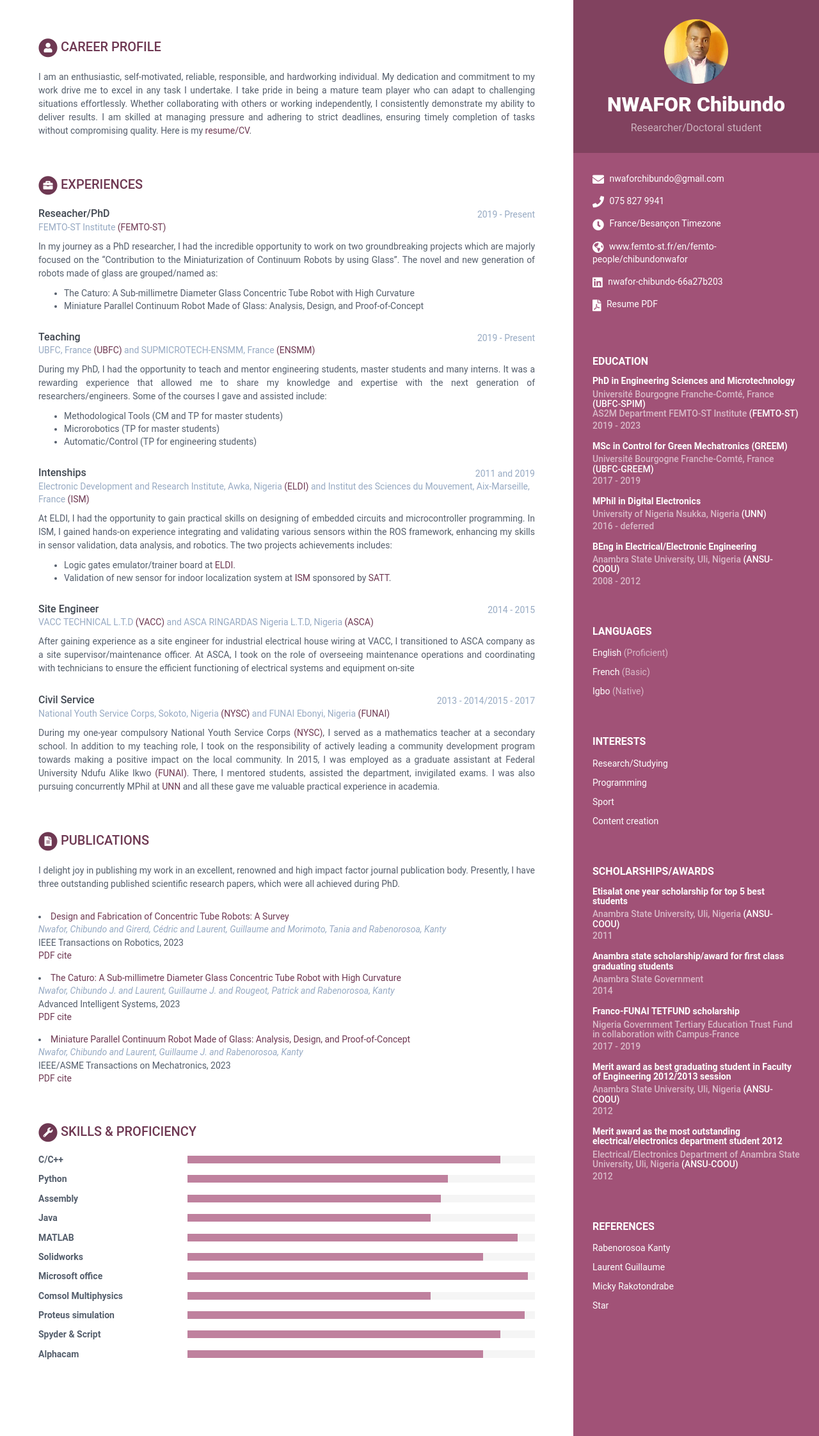
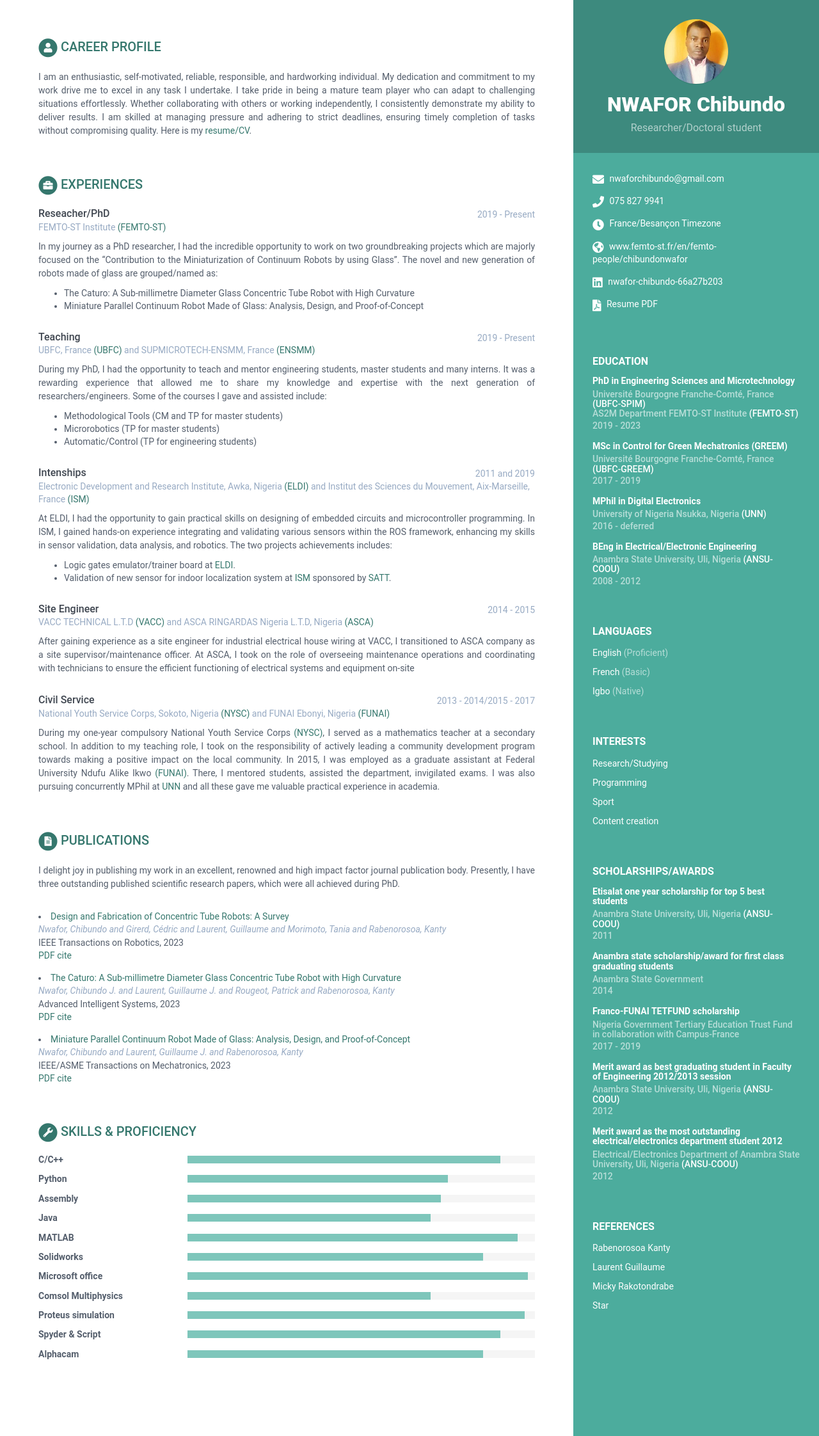
Before and after one commit to nwaforchibundo/nwaforchibundo.github.io, a Jekyll site: the page built from print.html, in a window 1280 px wide. Shown: the whole page at 64% size. Built offline with Jekyll 4.4.1, drawn with Linux system fonts in a browser that asks for light colours.

Commit message:
Update _config.yml

```diff
--- a/_config.yml
+++ b/_config.yml
@@ -10,7 +10,7 @@ url: 'https://www.femto-st.fr/en/femto-people/chibundonwafor'
 
 description: A beautiful Jekyll theme for creating resume
 # Style will be applied only after restarting the build or serve. Just choose one of the options.
-theme_skin: berry # blue turquoise green berry orange ceramic
+theme_skin: turquoise # blue turquoise green berry orange ceramic
 chrome_mobile_color: #use hex colors (ex:#1976d2) or leave empty if you don't want a color for chrome mobile searchbar
 
 # Tracker
```
